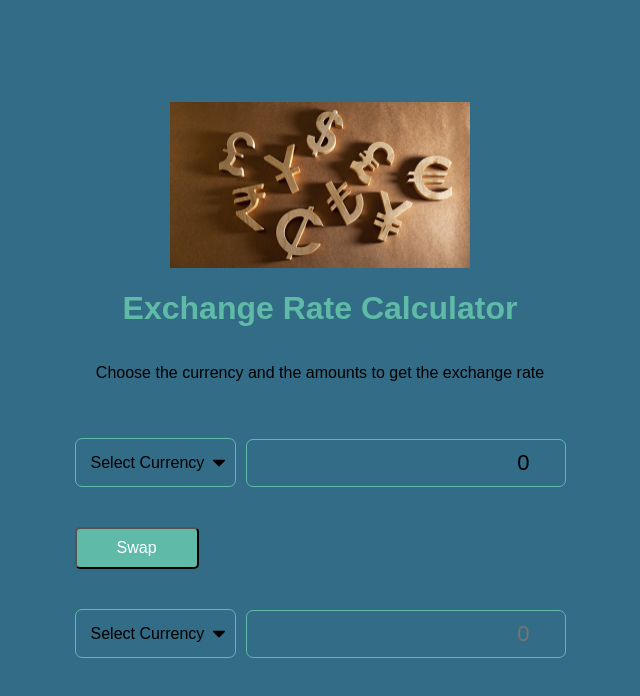
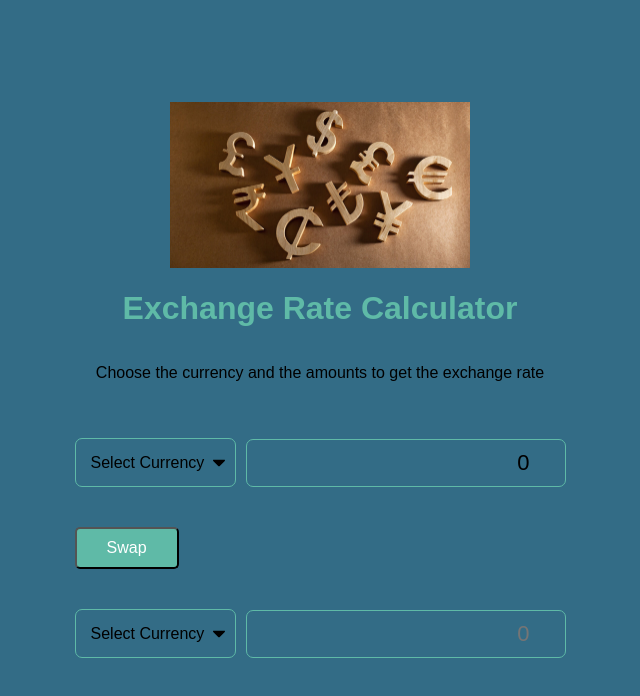
Before and after one commit to dejiayodeji/exchange-rate, a plain HTML site: page index.html in a window 1280 px wide. Shown: the whole page, without its empty margins (320-960 px from the left). Drawn offline with Linux system fonts and the light colour scheme; no server answers.

Commit message:
Update style.css

```diff
--- a/style.css
+++ b/style.css
@@ -32,7 +32,7 @@ p {
   cursor: pointer;
   border-radius: 5px;
   font-size: 16px;
-  padding: 10px 40px 10px;
+  padding: 10px 30px 10px;
 }
 
 .money-img {
```
